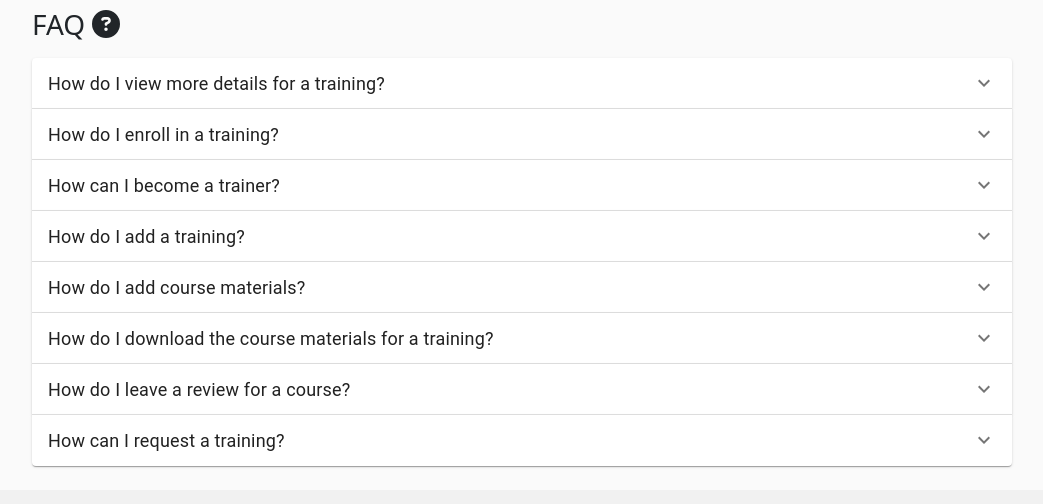
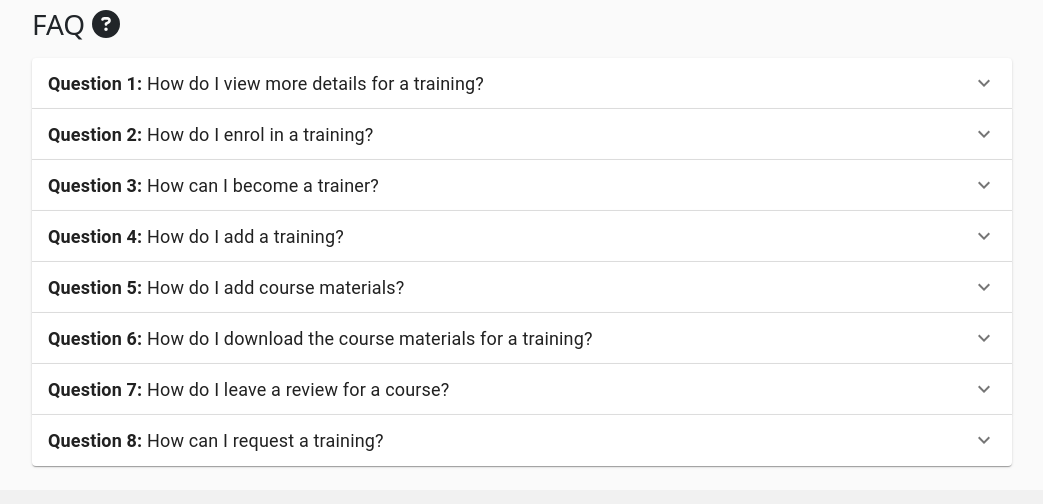
Before and after one commit to heidiflori/skillspoint-fe, a React (Create React App) app: page /help in a window 1280 px wide. Shown: the part 692-1196 px from the top of the page, without its empty margins (118-1161 px from the left). Built offline with nearby package versions, Linux system fonts and the light colour scheme.

Commit message:
Changed FAQ

```diff
--- a/src/pages/HelpPage.js
+++ b/src/pages/HelpPage.js
@@ -32,73 +32,73 @@ function HelpPage() {
                     <h3 className="mb-3 mt-5">FAQ <FontAwesomeIcon icon={faQuestionCircle} className="me-2"/></h3>
                     <Accordion>
                         <AccordionSummary expandIcon={<ExpandMoreIcon />}>
-                            <Typography style={{fontSize:"18px"}}>How do I view more details for a training?</Typography>
+                            <Typography style={{fontSize:"18px"}}><span className="modal-span">Question 1:</span> How do I view more details for a training?</Typography>
                         </AccordionSummary>
-                        <AccordionDetails>
-                            <Typography>Click on the desired training to view more details such as description, trainer, duration, start date, available spots, etc.</Typography>
+                        <AccordionDetails style={{backgroundColor:"#F1F1F1"}}>
+                            <Typography ><span className="modal-span">Answer:</span> Click on the desired training to view more details such as description, trainer, duration, start date, available spots, etc.</Typography>
                         </AccordionDetails>
                     </Accordion>
 
                     <Accordion>
                         <AccordionSummary expandIcon={<ExpandMoreIcon />}>
-                            <Typography style={{fontSize:"18px"}}>How do I enroll in a training?</Typography>
+                            <Typography style={{fontSize:"18px"}}><span className="modal-span">Question 2:</span> How do I enrol in a training?</Typography>
                         </AccordionSummary>
-                        <AccordionDetails>
-                            <Typography>Click on the desired training and from the newly opened window, click on "Enrol".</Typography>
+                        <AccordionDetails style={{backgroundColor:"#F1F1F1"}}>
+                            <Typography><span className="modal-span">Answer:</span> Click on the desired training and from the newly opened window, click on "Enrol".</Typography>
                         </AccordionDetails>
                     </Accordion>
 
                     <Accordion>
                         <AccordionSummary expandIcon={<ExpandMoreIcon />}>
-                            <Typography style={{fontSize:"18px"}}>How can I become a trainer?</Typography>
+                            <Typography style={{fontSize:"18px"}}><span className="modal-span">Question 3:</span> How can I become a trainer?</Typography>
                         </AccordionSummary>
-                        <AccordionDetails>
-                            <Typography>To become a trainer, select the "Trainings" menu from the top navigation bar and choose "Create Training" on the right side. Fill out the opened form.</Typography>
+                        <AccordionDetails style={{backgroundColor:"#F1F1F1"}}>
+                            <Typography><span className="modal-span">Answer:</span> To become a trainer, select the "Trainings" menu from the top navigation bar and choose "Create Training" on the right side. Fill out the opened form.</Typography>
                         </AccordionDetails>
                     </Accordion>
 
                     <Accordion>
                         <AccordionSummary expandIcon={<ExpandMoreIcon />}>
-                            <Typography style={{fontSize:"18px"}}>How do I add a training?</Typography>
+                            <Typography style={{fontSize:"18px"}}><span className="modal-span">Question 4:</span> How do I add a training?</Typography>
                         </AccordionSummary>
-                        <AccordionDetails>
-                            <Typography>To add a training, select the "Trainings" menu from the top navigation bar, then click on "Create Training" on the right side. Fill out the opened form, and your training will be submitted to an admin for verification and acceptance.</Typography>
+                        <AccordionDetails style={{backgroundColor:"#F1F1F1"}}>
+                            <Typography><span className="modal-span">Answer:</span> To add a training, select the "Trainings" menu from the top navigation bar, then click on "Create Training" on the right side. Fill out the opened form, and your training will be submitted to an admin for verification and acceptance.</Typography>
                         </AccordionDetails>
                     </Accordion>
 
                     <Accordion>
                         <AccordionSummary expandIcon={<ExpandMoreIcon />}>
-                            <Typography style={{fontSize:"18px"}}>How do I add course materials?</Typography>
+                            <Typography style={{fontSize:"18px"}}><span className="modal-span">Question 5:</span> How do I add course materials?</Typography>
                         </AccordionSummary>
-                        <AccordionDetails>
-                            <Typography>If you already have a training, to add course materials, click on the training, scroll down to the bottom of the opened page, and drag and drop the files you want to upload into the corresponding box.</Typography>
+                        <AccordionDetails style={{backgroundColor:"#F1F1F1"}}>
+                            <Typography><span className="modal-span">Answer:</span> If you already have a training, to add course materials, click on the training, scroll down to the bottom of the opened page, and drag and drop the files you want to upload into the corresponding box.</Typography>
                         </AccordionDetails>
                     </Accordion>
 
                     <Accordion>
                         <AccordionSummary expandIcon={<ExpandMoreIcon />}>
-                            <Typography style={{fontSize:"18px"}}>How do I download the course materials for a training?</Typography>
+                            <Typography style={{fontSize:"18px"}}><span className="modal-span">Question 6:</span> How do I download the course materials for a training?</Typography>
                         </AccordionSummary>
-                        <AccordionDetails>
-                            <Typography>To download course materials for a training, click on the desired training, scroll down to the bottom of the opened window, and click on the corresponding "Download" button for the course material you want to download.</Typography>
+                        <AccordionDetails style={{backgroundColor:"#F1F1F1"}}>
+                            <Typography><span className="modal-span">Answer:</span> To download course materials for a training, click on the desired training, scroll down to the bottom of the opened window, and click on the corresponding "Download" button for the course material you want to download.</Typography>
                         </AccordionDetails>
                     </Accordion>
 
                     <Accordion>
                         <AccordionSummary expandIcon={<ExpandMoreIcon />}>
-                            <Typography style={{fontSize:"18px"}}>How do I leave a review for a course?</Typography>
+                            <Typography style={{fontSize:"18px"}}><span className="modal-span">Question 7:</span> How do I leave a review for a course?</Typography>
                         </AccordionSummary>
-                        <AccordionDetails>
-                            <Typography>To leave a review for a training, click on the desired training, scroll down on the opened page, fill out the text box for comments, select a rating using the stars below the box, and click on "Post".</Typography>
+                        <AccordionDetails style={{backgroundColor:"#F1F1F1"}}>
+                            <Typography><span className="modal-span">Answer:</span> To leave a review for a training, click on the desired training, scroll down on the opened page, fill out the text box for comments, select a rating using the stars below the box, and click on "Post".</Typography>
                         </AccordionDetails>
                     </Accordion>
 
                     <Accordion>
                         <AccordionSummary expandIcon={<ExpandMoreIcon />}>
-                            <Typography style={{fontSize:"18px"}}>How can I request a training?</Typography>
+                            <Typography style={{fontSize:"18px"}}><span className="modal-span">Question 8:</span> How can I request a training?</Typography>
                         </AccordionSummary>
-                        <AccordionDetails>
-                            <Typography>To request a training, access "Requested Trainings" from the top navigation bar and click on "Request Training" on the right side. Fill out the opened form and click on "Submit". Your request will be sent to an admin and displayed on the page.</Typography>
+                        <AccordionDetails style={{backgroundColor:"#F1F1F1"}}>
+                            <Typography><span className="modal-span">Answer:</span> To request a training, access "Requested Trainings" from the top navigation bar and click on "Request Training" on the right side. Fill out the opened form and click on "Submit". Your request will be sent to an admin and displayed on the page.</Typography>
                         </AccordionDetails>
                     </Accordion>
                     {/* Adaugă mai multe întrebări și răspunsuri aici, folosind aceeași structură de Accordion și AccordionSummary */}
```
